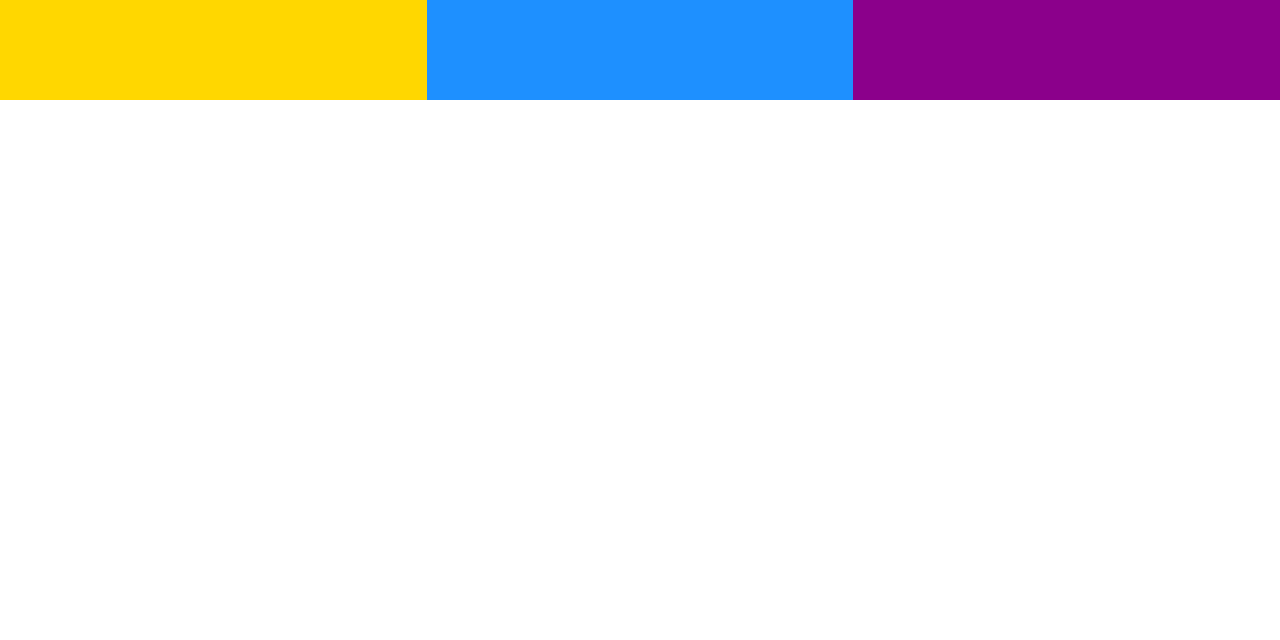
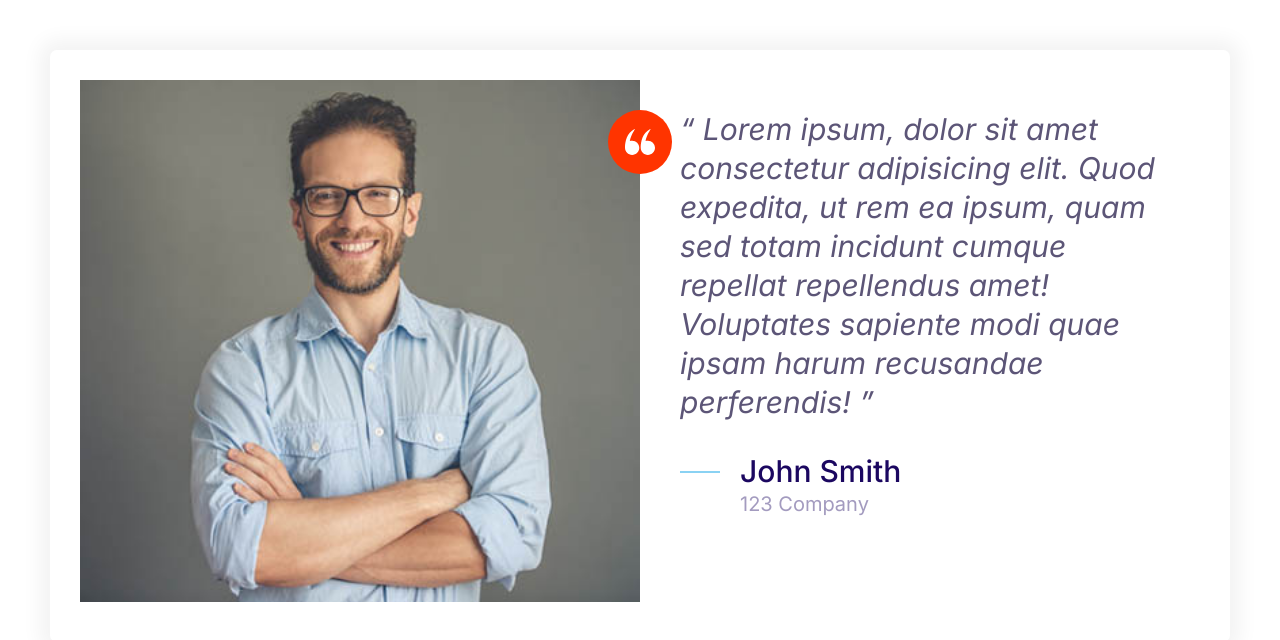
Before and after one commit to BeardedRaider/MoshProject, a plain HTML site: page index.html in a window 1280 px wide. Drawn offline with Linux system fonts and the light colour scheme.

Commit message:
Created testimonial component - Refactor code structure for improved readability and maintainability

```diff
--- a/css/styles.css
+++ b/css/styles.css
@@ -169,8 +169,16 @@ a {
     height: 40px;
 }
 
+.icon--small {
+    width: 30px;
+    height: 30px;
+}
+
 .icon--primary {
     fill: var(--color-primary);
+}
+.icon--white {
+    fill: white;
 }
 
 .icon-container {
@@ -181,6 +189,10 @@ a {
     display: inline-flex;
     justify-content: center;
     align-items: center;
+}
+
+.icon-container--accent {
+    background: var(--color-accent);
 }
 
 /* Buttons */
@@ -449,3 +461,34 @@ a {
     }
 
 }
+
+/* Testimonials */
+.testimonial {
+    padding: 3rem;
+}
+
+.testimonial__image {
+    position: relative;
+}
+
+
+.testimonial__image > img {
+    width: 100%;
+}
+
+.testimonial__image > .icon-container {
+    position: absolute;
+    top: 3rem;
+    right: -32px;
+}
+
+@media screen and (max-width: 768px) {
+    .testimonial .quote,
+    .testimonial .quote__author {
+        font-size: 2.4rem; /* 2.4rem = 24px */
+    }
+
+    .testimonial .quote {
+        margin-left: 6rem;
+    }
+}
--- a/index.html
+++ b/index.html
@@ -14,12 +14,37 @@
         <link rel="stylesheet" href="css/styles.css" />
         <title>Document</title>
     </head>
-    <body>
+    <body style="padding: 5rem;">
 
-        <div class="grid grid--1x3">
-            <div style="height: 100px; background: gold;"></div>
-            <div style="height: 100px; background: dodgerblue;"></div>
-            <div style="height: 100px; background: darkmagenta;"></div>
+        <div class="card testimonial">
+            <div class="grid grid--1x2">
+                <div class="testimonial__image">
+                    <img src="images/testimonial.jpg" alt="Smiling Customer">
+                    <span class="icon-container icon-container--accent">
+                        <svg class="icon icon--white icon--small">
+                            <use xlink:href="images/sprite.svg#quotes"></use>
+                        </svg>
+                    </span>
+                </div>
+                <blockquote class="quote">
+                    <p class="quote__text">
+                        Lorem ipsum, dolor sit amet consectetur adipisicing elit. Quod expedita, ut rem ea ipsum, quam sed totam incidunt cumque repellat repellendus amet! Voluptates sapiente modi quae ipsam harum recusandae perferendis!
+                    </p>
+                    <footer>
+                        <div class="media">
+                            <div class="media__image">
+                                <svg class="icon icon--primary quote__line">
+                                    <use xlink:href="images/sprite.svg#line"></use>
+                                </svg>
+                            </div>
+                            <div class="media__body">
+                                <h3 class="media__title quote__author">John Smith</h3>
+                                <p class="quote__organization">123 Company</p>
+                            </div>
+                        </div>
+                    </footer>
+                </blockquote>
+            </div>
         </div>
 
         <script src="js/script.js"></script>
```
Also changed, not shown: components/testimonials.html (added, +30 -0 lines), images/testimonial.jpg (added).
